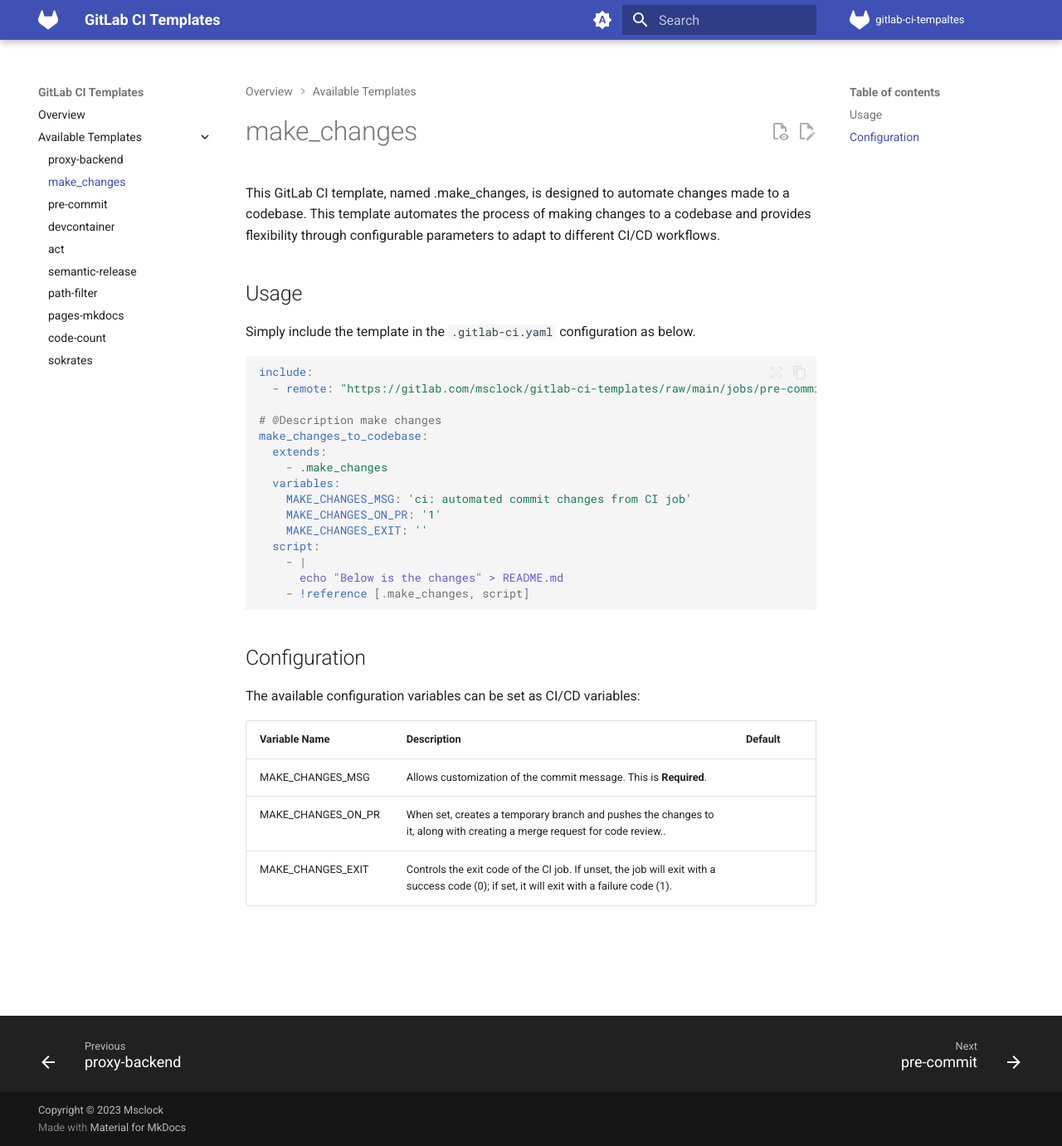
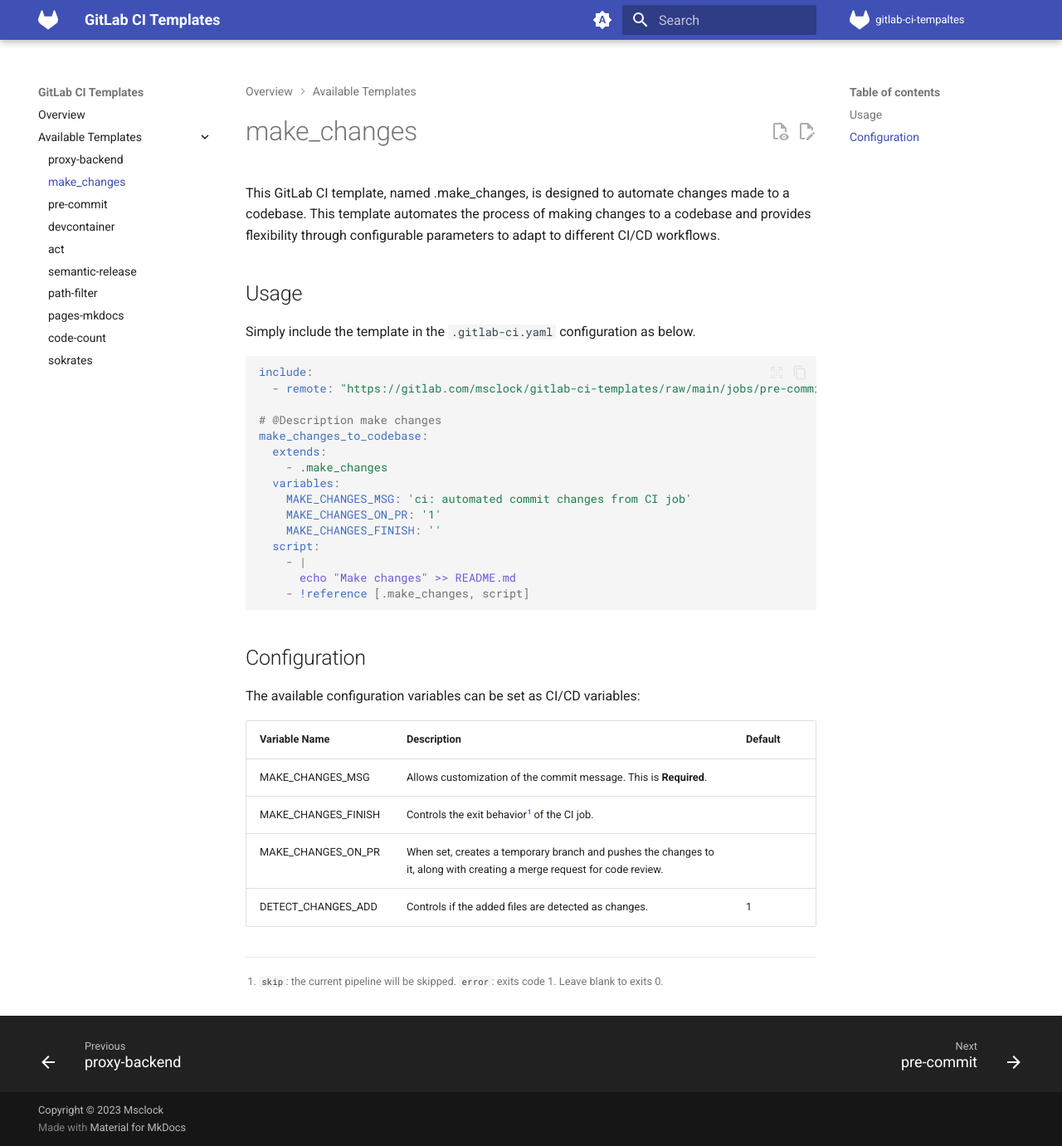
Before and after one commit to msclock/gitlab-ci-templates, an MkDocs documentation site: the page built from docs/make_changes.md, in a window 1280 px wide and 1381 px high. Shown: the whole window at 83% size. Built offline with MkDocs 1.6.1 and Material for MkDocs 9.7.7, drawn with Linux system fonts in a browser that asks for light colours; comment, search, counter and statistics services are not loaded; the version menu is left out.

Commit message:
docs: improve readability

````diff
--- a/docs/make_changes.md
+++ b/docs/make_changes.md
@@ -17,10 +17,10 @@
   variables:
     MAKE_CHANGES_MSG: 'ci: automated commit changes from CI job'
     MAKE_CHANGES_ON_PR: '1'
-    MAKE_CHANGES_EXIT: ''
+    MAKE_CHANGES_FINISH: ''
   script:
     - |
-      echo "Below is the changes" > README.md
+      echo "Make changes" >> README.md
     - !reference [.make_changes, script]
 ```
 
@@ -28,8 +28,11 @@
 
 The available configuration variables can be set as CI/CD variables:
 
-| Variable Name      | Description                                                                                                                              | Default |
-|--------------------|------------------------------------------------------------------------------------------------------------------------------------------|---------|
-| MAKE_CHANGES_MSG   | Allows customization of the commit message. This is **Required**.                                                                        |         |
-| MAKE_CHANGES_ON_PR | When set, creates a temporary branch and pushes the changes to it, along with creating a merge request for code review..                 |         |
-| MAKE_CHANGES_EXIT  | Controls the exit code of the CI job. If unset, the job will exit with a success code (0); if set, it will exit with a failure code (1). |         |
+| Variable Name       | Description                                                                                                             | Default |
+|---------------------|-------------------------------------------------------------------------------------------------------------------------|---------|
+| MAKE_CHANGES_MSG    | Allows customization of the commit message. This is **Required**.                                                       |         |
+| MAKE_CHANGES_FINISH | Controls the exit behavior[^1] of the CI job.                                                                           |         |
+| MAKE_CHANGES_ON_PR  | When set, creates a temporary branch and pushes the changes to it, along with creating a merge request for code review. |         |
+| DETECT_CHANGES_ADD  | Controls if the added files are detected as changes.                                                                    | 1       |
+
+[^1]: `skip`: the current pipeline will be skipped. `error`: exits code 1. Leave blank to exits 0.
````
Also changed, not shown: docs/pre-commit.md (+13 -11 lines).
